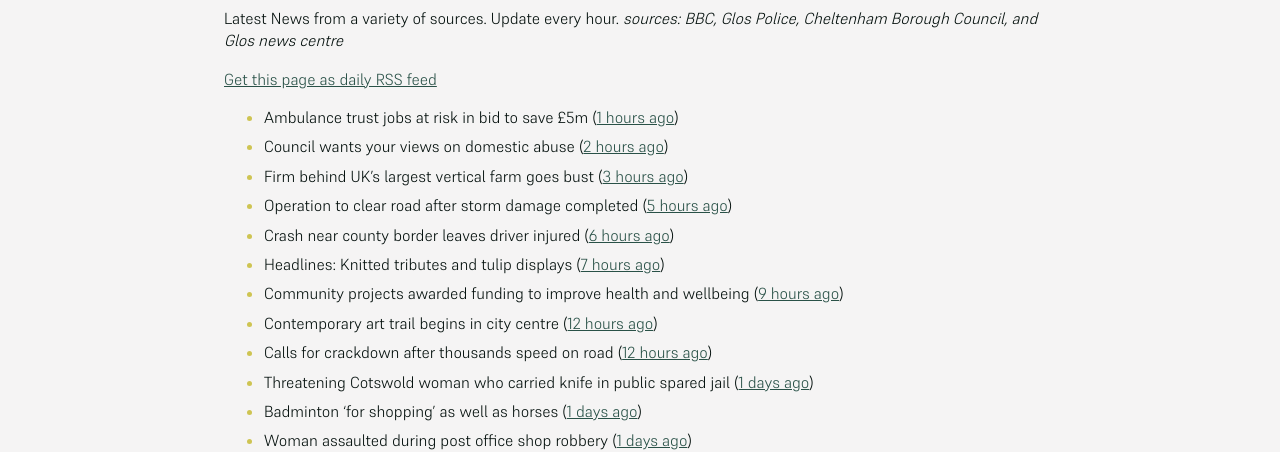
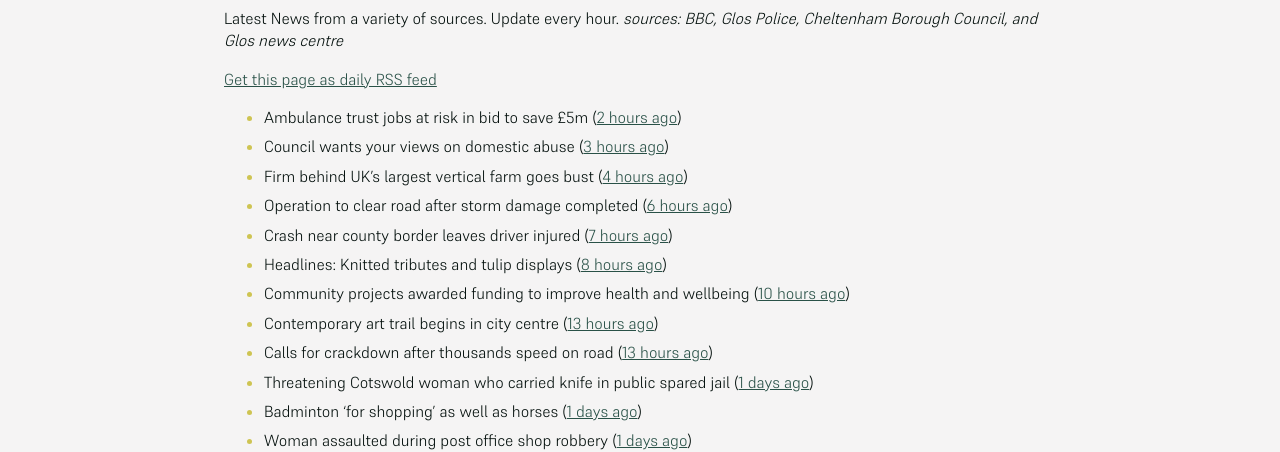
Before and after one commit to mat-0/cheltenham-open-data, a Jekyll site: the page built from _pages/news.md, in a window 1280 px wide. Shown: the part 266-718 px from the top of the page. Built offline with Jekyll 4.4.1, drawn with Linux system fonts in a browser that asks for light colours; some of the changed text lies outside the part shown.

Commit message:
Updated 2025-05-07 18:57:52

```diff
--- a/_pages/news.md
+++ b/_pages/news.md
@@ -12,15 +12,15 @@ _sources: BBC, Glos Police, Cheltenham Borough Council, and Glos news centre_
 [Get this page as daily RSS feed](/daily.rss)
 
 <!-- news_marker starts -->
-- Ambulance trust jobs at risk in bid to save £5m ([1 hours ago](https://www.bbc.com/news/articles/c078721k50xo))
-- Council wants your views on domestic abuse ([2 hours ago](https://gloucesternewscentre.co.uk/council-wants-your-views-on-domestic-abuse/))
-- Firm behind UK's largest vertical farm goes bust ([3 hours ago](https://www.bbc.com/news/articles/c9qwq5245zvo))
-- Operation to clear road after storm damage completed ([5 hours ago](https://www.bbc.com/news/articles/cp91d93kv7vo))
-- Crash near county border leaves driver injured ([6 hours ago](https://www.bbc.com/news/articles/cd7v7z98xvwo))
-- Headlines: Knitted tributes and tulip displays ([7 hours ago](https://www.bbc.com/news/articles/cvg7gd25ev2o))
-- Community projects awarded funding to improve health and wellbeing ([9 hours ago](https://www.cheltenham.gov.uk/news/article/3006/community_projects_awarded_funding_to_improve_health_and_wellbeing))
-- Contemporary art trail begins in city centre ([12 hours ago](https://www.bbc.com/news/articles/cdrg7pjg8pvo))
-- Calls for crackdown after thousands speed on road ([12 hours ago](https://www.bbc.com/news/articles/cj454v1qzrxo))
+- Ambulance trust jobs at risk in bid to save £5m ([2 hours ago](https://www.bbc.com/news/articles/c078721k50xo))
+- Council wants your views on domestic abuse ([3 hours ago](https://gloucesternewscentre.co.uk/council-wants-your-views-on-domestic-abuse/))
+- Firm behind UK's largest vertical farm goes bust ([4 hours ago](https://www.bbc.com/news/articles/c9qwq5245zvo))
+- Operation to clear road after storm damage completed ([6 hours ago](https://www.bbc.com/news/articles/cp91d93kv7vo))
+- Crash near county border leaves driver injured ([7 hours ago](https://www.bbc.com/news/articles/cd7v7z98xvwo))
+- Headlines: Knitted tributes and tulip displays ([8 hours ago](https://www.bbc.com/news/articles/cvg7gd25ev2o))
+- Community projects awarded funding to improve health and wellbeing ([10 hours ago](https://www.cheltenham.gov.uk/news/article/3006/community_projects_awarded_funding_to_improve_health_and_wellbeing))
+- Contemporary art trail begins in city centre ([13 hours ago](https://www.bbc.com/news/articles/cdrg7pjg8pvo))
+- Calls for crackdown after thousands speed on road ([13 hours ago](https://www.bbc.com/news/articles/cj454v1qzrxo))
 - Threatening Cotswold woman who carried knife in public spared jail ([1 days ago](https://gloucesternewscentre.co.uk/threatening-cotswold-woman-who-carried-knife-in-public-spared-jail/))
 - Badminton 'for shopping' as well as horses ([1 days ago](https://www.bbc.com/news/articles/cqx4nl0w8x4o))
 - Woman assaulted during post office shop robbery ([1 days ago](https://www.bbc.com/news/articles/cj454xw4qryo))
```
Also changed, not shown: other parts of _pages/news.md (+3 -3 lines), _data/flood.json (+5 -69 lines), _pages/fix-my-street.md (+3 -3 lines), index.md (+4 -4 lines).
